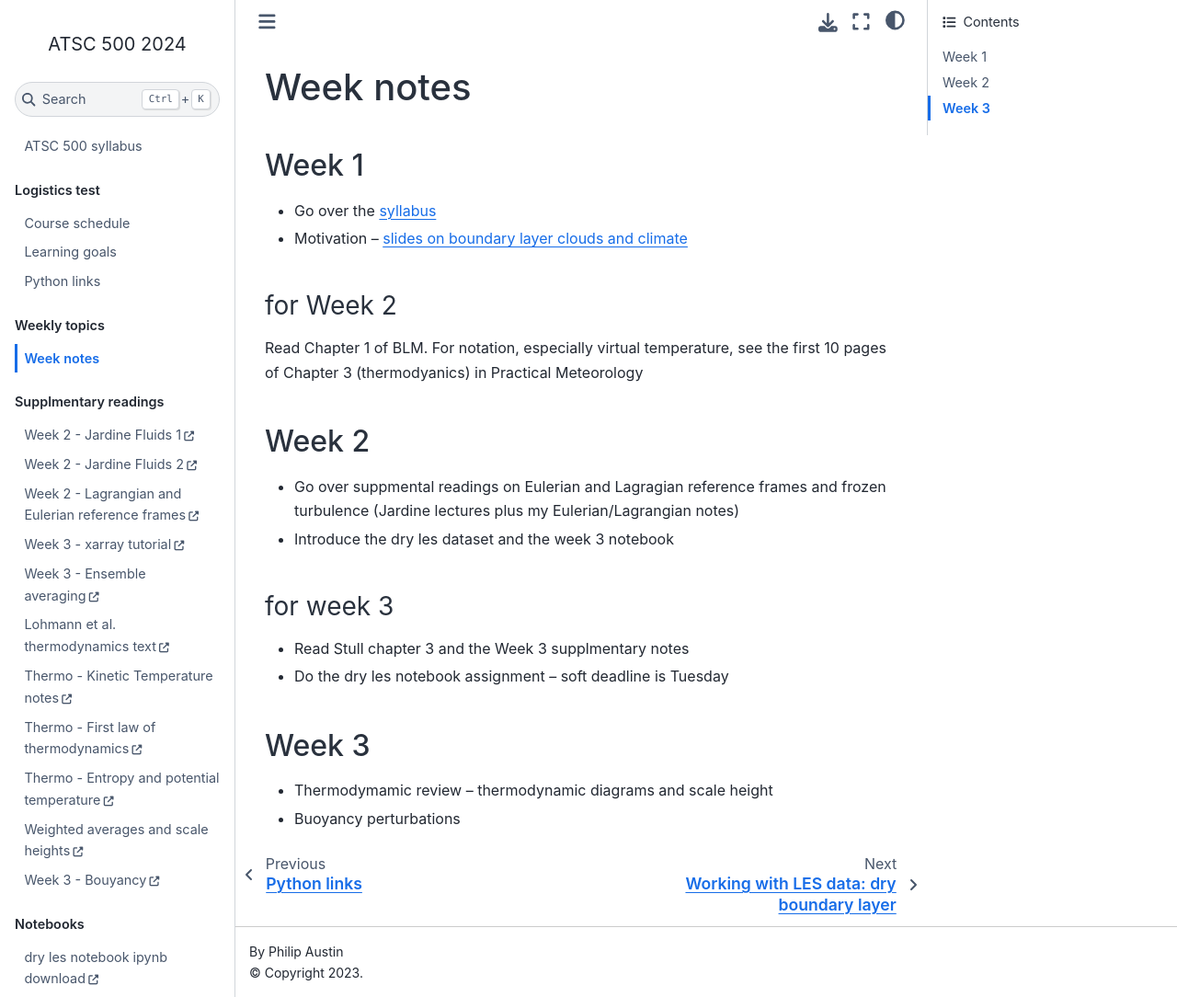
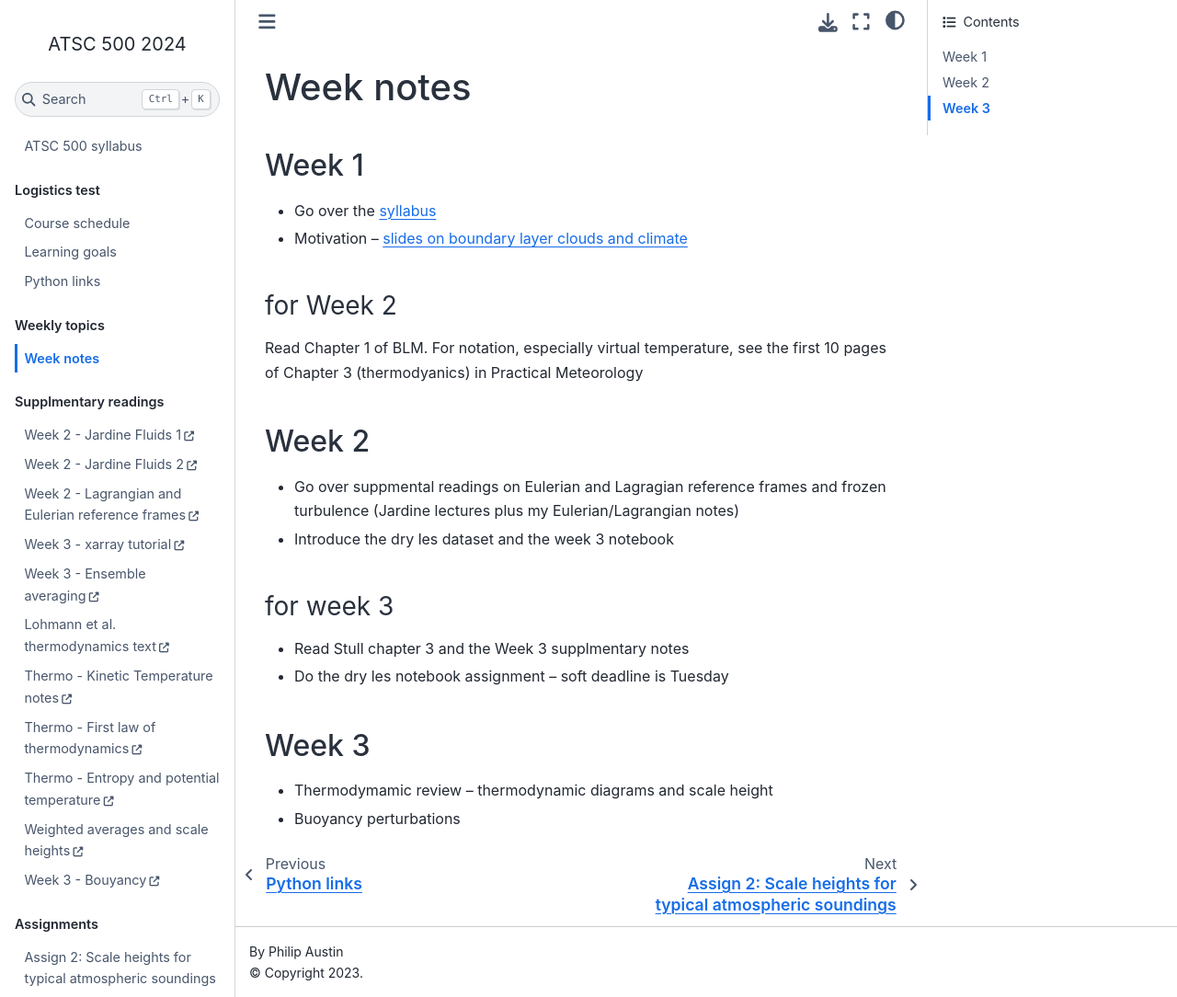
Before and after one commit to phaustin/a500_2024, a Jupyter Book: the page built from week_notes.md, in a window 1280 px wide and 1084 px high. Shown: the whole window at 92% size. Built offline with Jupyter Book 1.0.4 settings and Sphinx 7.4.7 and the Sphinx Book theme 1.1.4, drawn with Linux system fonts in a browser that asks for light colours.

Commit message:
checkpoint

```diff
--- a/_toc.yml
+++ b/_toc.yml
@@ -33,6 +33,9 @@ parts:
       title: Weighted averages and scale heights
     - url: https://www.dropbox.com/scl/fi/ygb2bi2riqo23ostxo8lw/buoyancy.pdf?rlkey=b80rbwtzartk4qp5dt9gjvsf6&dl=0
       title: Week 3 - Bouyancy
+  - caption: Assignments
+    chapters:
+    - file: notebooks/hydrostatic_2024.md
   - caption: Notebooks
     chapters:
     - url: https://www.dropbox.com/scl/fi/f1y4uj9potzahxmv06kgg/dry_les_2024.ipynb?rlkey=vfpxzcck7t3rhcel7wcg4vxpv&dl=0
@@ -43,6 +46,5 @@ parts:
     - file: notebooks/skew_coords_solution.md
     - url: https://www.dropbox.com/scl/fi/k1gswj3eocbsehbu4xvrq/skew_coords_solution.ipynb?rlkey=f6kp1pzzf4u14nwgk5gfvtffs&dl=0
       title: thermodynamic worksheet download
-    - file: notebooks/hydrostatic_2024.md
     - url: https://www.dropbox.com/scl/fi/etj9r3hvt5rm3azz650l0/hydrostatic_2024.ipynb?rlkey=5fkvw08t872305rn9zboktw57&dl=0
       title: Assignment 2 hydrostatic balance notebook download
```
